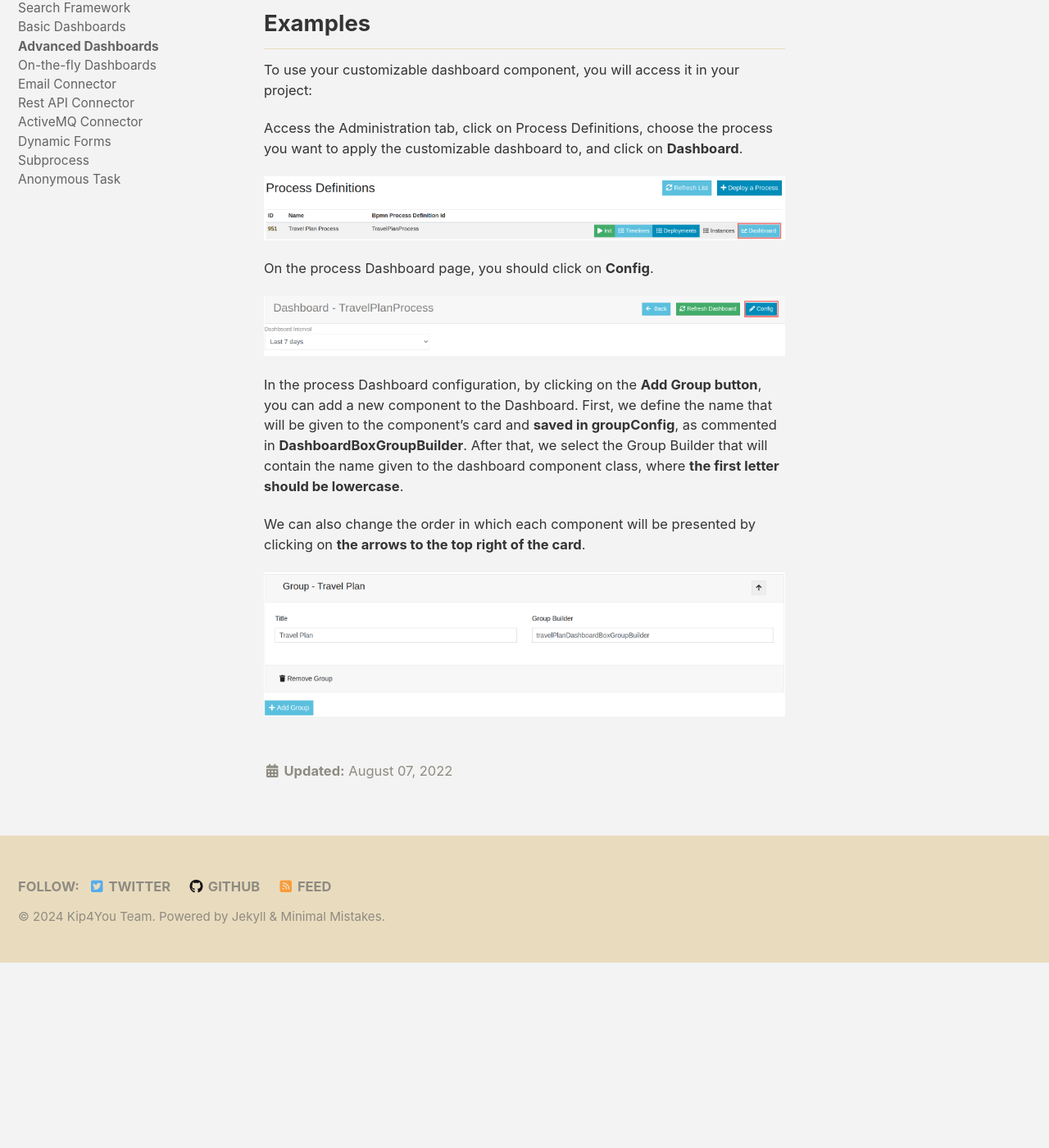
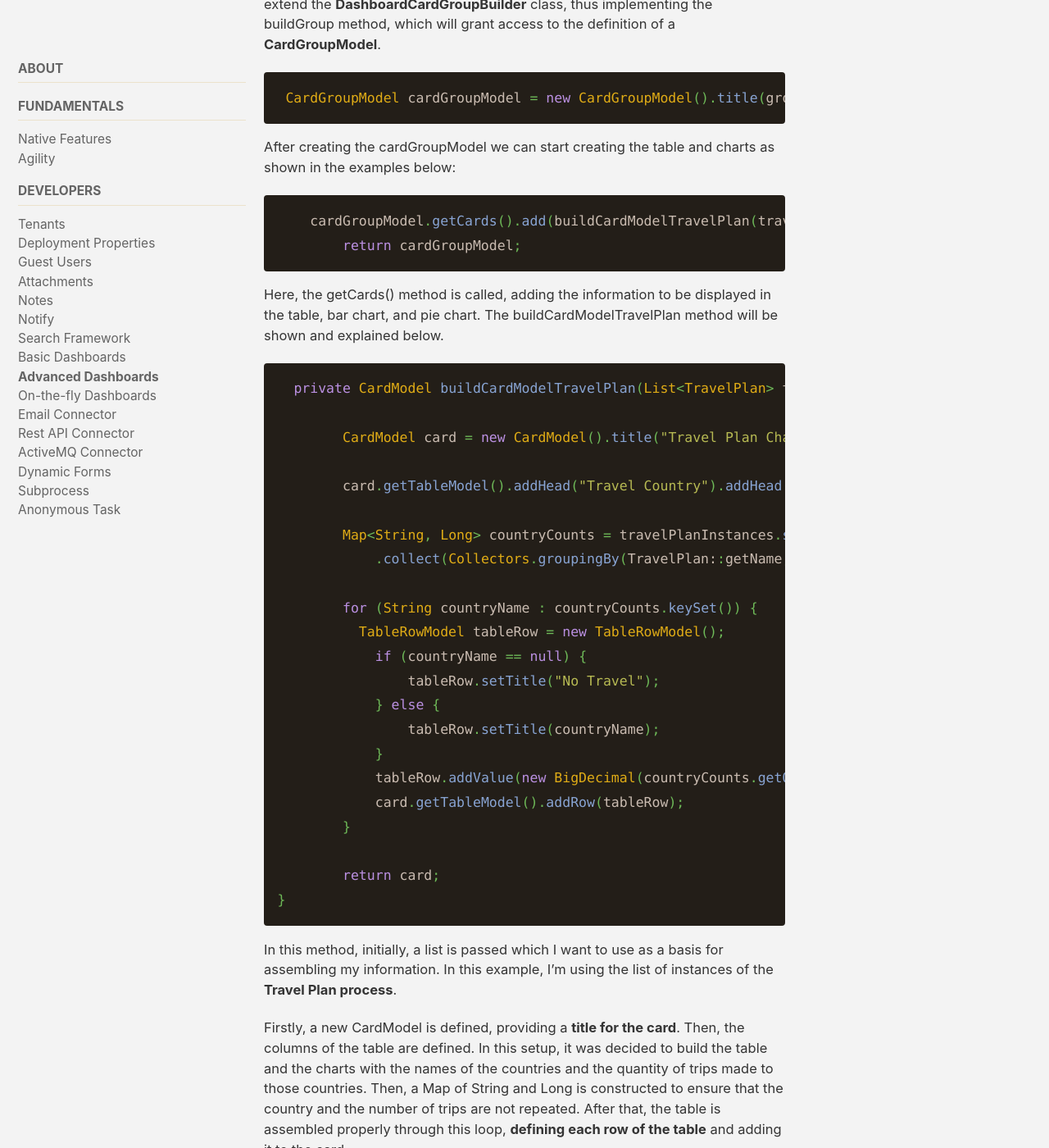
Before and after one commit to kip4you/docs-site, a Jekyll site: the page built from _pages/docs/dashboard-advanced.md, in a window 1280 px wide and 1400 px high, scrolled down 3008 px. Shown: the whole window at 82% size. Built offline with Jekyll 4.4.1, drawn with Linux system fonts in a browser that asks for light colours; cached includes are drawn as plain includes; nearby versions of some CDN libraries; before the commit the page ends 4182 px from its top, so only the background shows below that; some of the changed text lies outside the part shown.

Commit message:
Documentação Dashboard chart e ajustes gerais

````diff
--- a/_pages/docs/dashboard-advanced.md
+++ b/_pages/docs/dashboard-advanced.md
@@ -38,7 +38,7 @@ public class TravelPlanDashboardBoxGroupBuilder extends DashboardBoxGroupBuilder
 
 ### `DashboardBoxGroupBuilder` interface
 
-To create a component that uses boxes, it is necessary to extend the <b>DashboardBoxGroupBuilder</b> class, thus implementing the buildGroup method, which will grant access to the definition of a <b>BoxGroupModel.</b>
+To create a component that uses <b>boxes</b>, it is necessary to extend the <b>DashboardBoxGroupBuilder</b> class, thus implementing the buildGroup method, which will grant access to the definition of a <b>BoxGroupModel.</b>
 
 Initially, we define a new <b>boxGroupModel</b> already specifying the title of the card containing the boxes, to facilitate customization, this title will come directly from the <b>groupConfig</b>, where the title will be defined as shown in the <b>Examples</b> section.
 
@@ -82,7 +82,59 @@ This is the result:
 
 ![Result boxes](assets/images/dashboard-advanced/dashboard-advanced-box.png)
 
-### `DashboardTableGroupBuilder` interface
+### `DashboardChartGroupBuilder` interface
+
+To create a component that uses table, <b>bar chart and pie chart</b>, it is necessary to extend the <b>DashboardCardGroupBuilder</b> class, thus implementing the buildGroup method, which will grant access to the definition of a <b>CardGroupModel</b>.
+
+```java
+ CardGroupModel cardGroupModel = new CardGroupModel().title(groupConfig.getTitle());
+```
+
+After creating the cardGroupModel we can start creating the table and charts as shown in the examples below:
+
+```java
+    cardGroupModel.getCards().add(buildCardModelTravelPlan(travelPlanInstances));
+        return cardGroupModel;
+```
+
+Here, the getCards() method is called, adding the information to be displayed in the table, bar chart, and pie chart. The buildCardModelTravelPlan method will be shown and explained below.
+
+```java
+  private CardModel buildCardModelTravelPlan(List<TravelPlan> travelPlanInstances){
+
+        CardModel card = new CardModel().title("Travel Plan Chart");
+
+        card.getTableModel().addHead("Travel Country").addHead("Trips");
+
+        Map<String, Long> countryCounts = travelPlanInstances.stream()
+            .collect(Collectors.groupingBy(TravelPlan::getName, Collectors.counting()));
+
+        for (String countryName : countryCounts.keySet()) {
+          TableRowModel tableRow = new TableRowModel();
+            if (countryName == null) {
+                tableRow.setTitle("No Travel");
+            } else {
+                tableRow.setTitle(countryName);
+            }
+            tableRow.addValue(new BigDecimal(countryCounts.getOrDefault(countryName, 0L)));
+            card.getTableModel().addRow(tableRow);
+        }
+
+        return card;
+}
+```
+
+In this method, initially, a list is passed which I want to use as a basis for assembling my information. In this example, I'm using the list of instances of the <b>Travel Plan process</b>.
+
+Firstly, a new CardModel is defined, providing a <b>title for the card</b>. Then, the columns of the table are defined. In this setup, it was decided to build the table and the charts with the names of the countries and the quantity of trips made to those countries. Then, a Map of String and Long is constructed to ensure that the country and the number of trips are not repeated. After that, the table is assembled properly through this loop, <b>defining each row of the table</b> and adding it to the card.
+
+![Dashboard card](assets/images/dashboard-advanced/dashboard-advanced-chart.png)
+
+![Dashboard table](assets/images/dashboard-advanced/dashboard-advanced-chart-table.png)
+
+![Dashboard bar chart](assets/images/dashboard-advanced/dashboard-advanced-bar-chart.png)
+
+![Dashboard pie chart](assets/images/dashboard-advanced/dashboard-advanced-pie-chart.png)
 
 ## Examples
 
````
Also changed, not shown: assets/images/dashboard-advanced/dashboard-advanced-bar-chart.png (added), assets/images/dashboard-advanced/dashboard-advanced-chart-table.png (added), assets/images/dashboard-advanced/dashboard-advanced-chart.png (added), assets/images/dashboard-advanced/dashboard-advanced-pie-chart.png (added).
